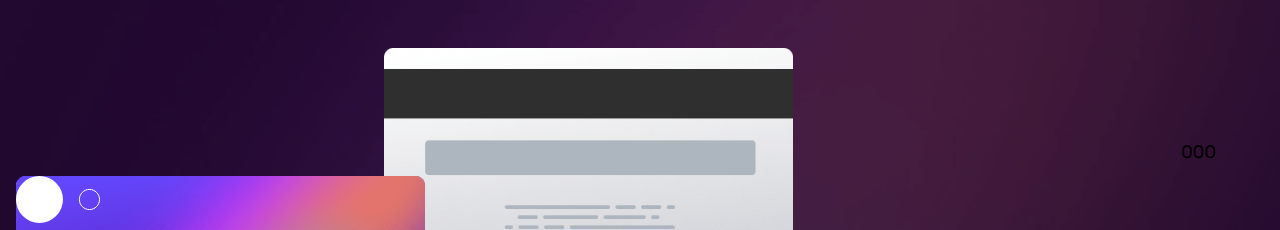
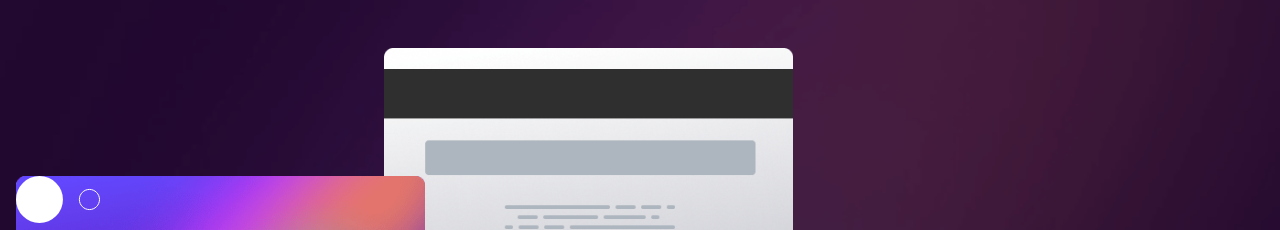
Before and after one commit to mldrenth/interactive_card_details_form, a React (Create React App) app: page / in a window 1280 px wide. Shown: the top 230 px of the page. Built offline with nearby package versions, Linux system fonts and the light colour scheme.

Commit message:
Add basic use of input values

```diff
--- a/src/App.tsx
+++ b/src/App.tsx
@@ -10,11 +10,12 @@ function App() {
   const methods = useForm<CardFormInputs>();
   const {watch} = methods;
   const watchAllFields = watch();
+  const watchCVC = watch("cvc")
 
   return (
     <div className="App">
       <div id="gradient-container">
-      <div id="card-back"><p id="cvc-text">000</p></div>
+      <div id="card-back"><p id="cvc-text">{watchCVC}</p></div>
       <CardFront />
       </div>
       <FormProvider {...methods} >
```
